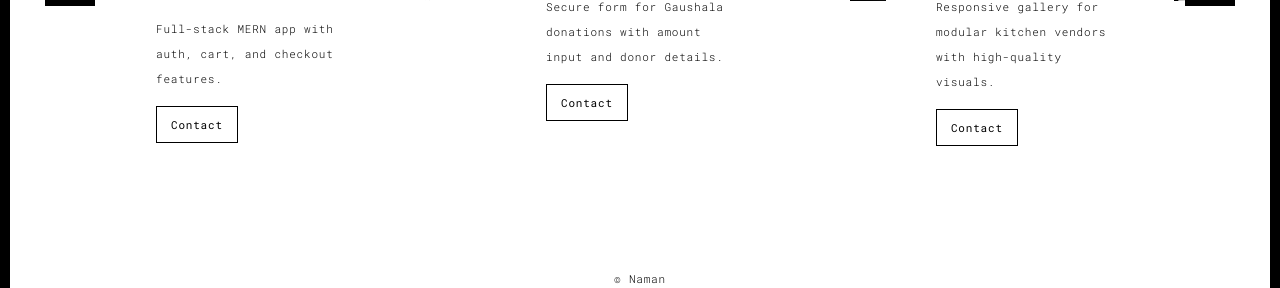
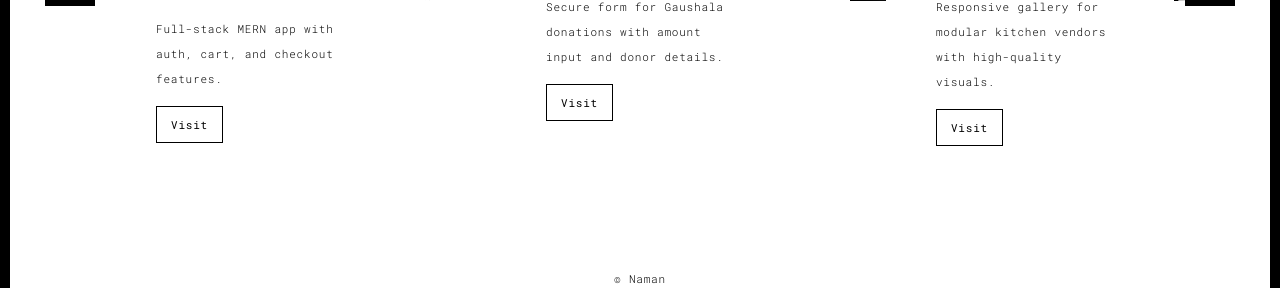
Before and after one commit to Naman-27072004/My-Portfolio, a Flask app: page /works.html in a window 1280 px wide. Shown: the part 491-779 px from the top of the page. Run offline with Flask 3, Linux system fonts and the light colour scheme; some libraries are stand-ins or nearby versions.

Commit message:
first commit

```diff
--- a/templates/works.html
+++ b/templates/works.html
@@ -61,36 +61,36 @@
                         <div class="item active">
                             <div class="row">
                                 <div class="col-sm-4">
-                                    <a href="./contact.html" class="black-image-project-hover">
+                                    <a href="https://techbazaar2025.vercel.app/" class="black-image-project-hover">
                                         <img src="../static/assets/images/E-Commerce.png" class="img-responsive">
                                     </a>
                                     <div class="card-container card-container-lg">
                                         <h4>001/012</h4>
                                         <h3>E-Commerce Website</h3>
                                         <p>Full-stack MERN app with auth, cart, and checkout features.</p>
-                                        <a href="./contact.html" class="btn btn-default">Contact</a>
+                                        <a href="https://techbazaar2025.vercel.app/" class="btn btn-default">Visit</a>
                                     </div>
                                 </div>
                                 <div class="col-sm-4">
-                                    <a href="./contact.html" class="black-image-project-hover">
+                                    <a href="https://naman-27072004.github.io/Donation-Form/" class="black-image-project-hover">
                                         <img src="../static/assets/images/Donation Form.png" class="img-responsive">
                                     </a>
                                     <div class="card-container card-container-lg">
                                         <h4>002/012</h4>
                                         <h3>Donation Form</h3>
                                         <p>Secure form for Gaushala donations with amount input and donor details.</p>
-                                        <a href="./contact.html" class="btn btn-default">Contact</a>
+                                        <a href="https://naman-27072004.github.io/Donation-Form/" class="btn btn-default">Visit</a>
                                     </div>
                                 </div>
                                 <div class="col-sm-4">
-                                    <a href="./contact.html" class="black-image-project-hover">
+                                    <a href="https://github.com/Naman-27072004/Gallery-uniquesteelkitchne.com.git" class="black-image-project-hover">
                                         <img src="../static/assets/images/Gallery.png" class="img-responsive">
                                     </a>
                                     <div class="card-container card-container-lg">
                                         <h4>003/012</h4>
                                         <h3>Gallery</h3>
                                         <p>Responsive gallery for modular kitchen vendors with high-quality visuals.</p>
-                                        <a href="./contact.html" class="btn btn-default">Contact</a>
+                                        <a href="https://github.com/Naman-27072004/Gallery-uniquesteelkitchne.com.git" class="btn btn-default">Visit</a>
                                     </div>
                                 </div>
                             </div>
@@ -100,18 +100,18 @@
                         <div class="item">
                             <div class="row">
                                 <div class="col-sm-4">
-                                    <a href="./contact.html" class="black-image-project-hover">
+                                    <a href="https://dazzleparticipantidmaker.streamlit.app/" class="black-image-project-hover">
                                         <img src="../static/assets/images/Student Id Maker.png" class="img-responsive">
                                     </a>
                                     <div class="card-container">
                                         <h4>004/012</h4>
                                         <h3>Student ID Maker</h3>
                                         <p>Tool to generate fest ID cards with name, photo, and event details.</p>
-                                        <a href="./contact.html" class="btn btn-default">Contact</a>
+                                        <a href="https://dazzleparticipantidmaker.streamlit.app/" class="btn btn-default">Visit</a>
                                     </div>
                                 </div>
                                 <div class="col-sm-4">
-                                    <a href="./contact.html" class="black-image-project-hover">
+                                    <a href="https://huggingface.co/spaces/Naman27/DrawDigitIndentifier" class="black-image-project-hover">
                                         <img src="../static/assets/images/DigitDraw Handwritten Digit Recognition.png"
                                              class="img-responsive">
                                     </a>
@@ -119,11 +119,11 @@
                                         <h4>005/012</h4>
                                         <h3>DigitDraw</h3>
                                         <p>Draw a digit and get real-time predictions using neural networks.</p>
-                                        <a href="./contact.html" class="btn btn-default">Contact</a>
+                                        <a href="https://huggingface.co/spaces/Naman27/DrawDigitIndentifier" class="btn btn-default">Visit</a>
                                     </div>
                                 </div>
                                 <div class="col-sm-4">
-                                    <a href="./contact.html" class="black-image-project-hover">
+                                    <a href="https://techbazaar.streamlit.app/" class="black-image-project-hover">
                                         <img src="../static/assets/images/Product Recommendation System.png"
                                              class="img-responsive">
                                     </a>
@@ -131,7 +131,7 @@
                                         <h4>006/012</h4>
                                         <h3>Product Recommender</h3>
                                         <p>Dropdown-based product suggestion system for e-commerce.</p>
-                                        <a href="./contact.html" class="btn btn-default">Contact</a>
+                                        <a href="https://techbazaar.streamlit.app/" class="btn btn-default">Visit</a>
                                     </div>
                                 </div>
                             </div>
@@ -141,7 +141,7 @@
                         <div class="item">
                             <div class="row">
                                 <div class="col-sm-4">
-                                    <a href="./contact.html" class="black-image-project-hover">
+                                    <a href="https://github.com/Naman-27072004/MRS--BACKEND-.git" class="black-image-project-hover">
                                         <img src="../static/assets/images/Movie Recommendation System.png"
                                              class="img-responsive">
                                     </a>
@@ -149,11 +149,11 @@
                                         <h4>007/012</h4>
                                         <h3>Movie Recommender</h3>
                                         <p>Dropdown-based movie suggestion system using cosine similarity.</p>
-                                        <a href="./contact.html" class="btn btn-default">Contact</a>
+                                        <a href="https://github.com/Naman-27072004/MRS--BACKEND-.git" class="btn btn-default">Visit</a>
                                     </div>
                                 </div>
                                 <div class="col-sm-4">
-                                    <a href="./contact.html" class="black-image-project-hover">
+                                    <a href="https://github.com/Naman-27072004/Sentiment-Analysis-Project.git" class="black-image-project-hover">
                                         <img src="../static/assets/images/Amazon Review Sentiment.png"
                                              class="img-responsive">
                                     </a>
@@ -162,18 +162,18 @@
                                         <h3>Amazon Review Sentiment</h3>
                                         <p>Classified Amazon reviews using VADER and visualized rating-wise
                                             sentiments.</p>
-                                        <a href="./contact.html" class="btn btn-default">Contact</a>
+                                        <a href="https://github.com/Naman-27072004/Sentiment-Analysis-Project.git" class="btn btn-default">Visit</a>
                                     </div>
                                 </div>
                                 <div class="col-sm-4">
-                                    <a href="./contact.html" class="black-image-project-hover">
+                                    <a href="https://colab.research.google.com/drive/1Y9slQSnHT9jZ6jPE_NsfAf_C1W_FnX6F?usp=sharing" class="black-image-project-hover">
                                         <img src="../static/assets/images/Fraud Detection.png" class="img-responsive">
                                     </a>
                                     <div class="card-container">
                                         <h4>009/012</h4>
                                         <h3>Fraud Detection</h3>
                                         <p>Used ML to detect suspicious card transactions based on user patterns.</p>
-                                        <a href="./contact.html" class="btn btn-default">Contact</a>
+                                        <a href="https://colab.research.google.com/drive/1Y9slQSnHT9jZ6jPE_NsfAf_C1W_FnX6F?usp=sharing" class="btn btn-default">Visit</a>
                                     </div>
                                 </div>
                             </div>
@@ -183,7 +183,7 @@
                         <div class="item">
                             <div class="row">
                                 <div class="col-sm-4">
-                                    <a href="./contact.html" class="black-image-project-hover">
+                                    <a href="https://github.com/Naman-27072004/blog-web-application.git" class="black-image-project-hover">
                                         <img src="../static/assets/images/Blog Website.png" class="img-responsive">
                                     </a>
                                     <div class="card-container">
@@ -191,22 +191,22 @@
                                         <h3>Blog Website</h3>
                                         <p>A responsive blog website where users can read, create, and manage posts with
                                             categories and timestamps.</p>
-                                        <a href="./contact.html" class="btn btn-default">Contact</a>
+                                        <a href="https://github.com/Naman-27072004/blog-web-application.git" class="btn btn-default">Visit</a>
                                     </div>
                                 </div>
                                 <div class="col-sm-4">
-                                    <a href="./contact.html" class="black-image-project-hover">
+                                    <a href="https://naman-27072004.github.io/Online-Resume/" class="black-image-project-hover">
                                         <img src="../static/assets/images/Online Resume.png" class="img-responsive">
                                     </a>
                                     <div class="card-container">
                                         <h4>011/012</h4>
                                         <h3>Online Resume</h3>
                                         <p>Responsive online portfolio built with HTML, CSS, and Bootstrap.</p>
-                                        <a href="./contact.html" class="btn btn-default">Contact</a>
+                                        <a href="https://naman-27072004.github.io/Online-Resume/" class="btn btn-default">Visit</a>
                                     </div>
                                 </div>
                                 <div class="col-sm-4">
-                                    <a href="./contact.html" class="black-image-project-hover">
+                                    <a href="https://naman-27072004.github.io/Crypto-Analyzer-Tool/" class="black-image-project-hover">
                                         <img src="../static/assets/images/Crypto Analyzer Tool.png"
                                              class="img-responsive">
                                     </a>
@@ -215,7 +215,7 @@
                                         <h3>Crypto Analyzer Tool</h3>
                                         <p>A tool to track and visualize real-time cryptocurrency prices, trends, and
                                             market data using APIs.</p>
-                                        <a href="./contact.html" class="btn btn-default">Contact</a>
+                                        <a href="https://naman-27072004.github.io/Crypto-Analyzer-Tool/" class="btn btn-default">Visit</a>
                                     </div>
                                 </div>
                             </div>
```
Also changed, not shown: database.csv (deleted, +0 -9 lines).
